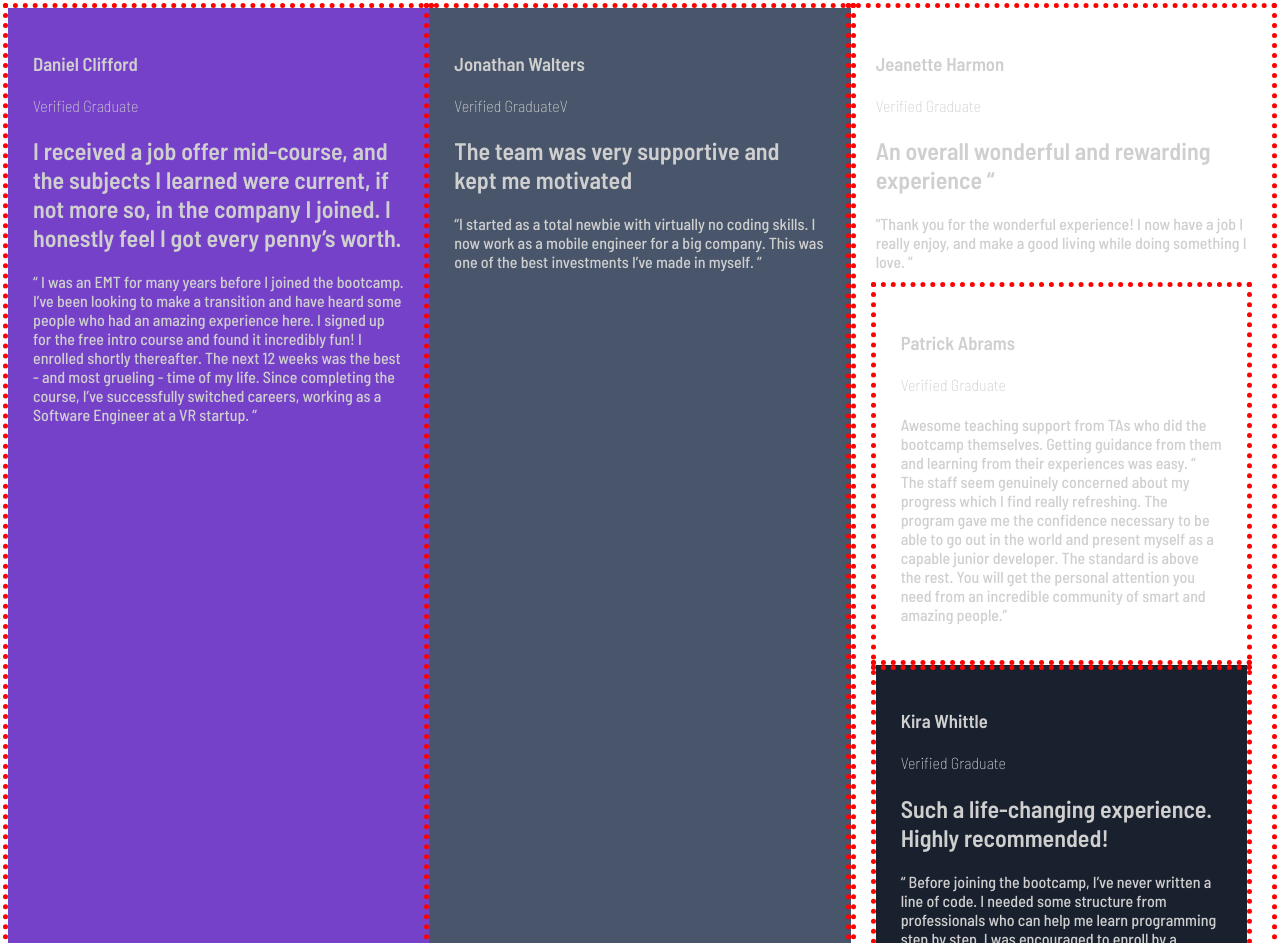
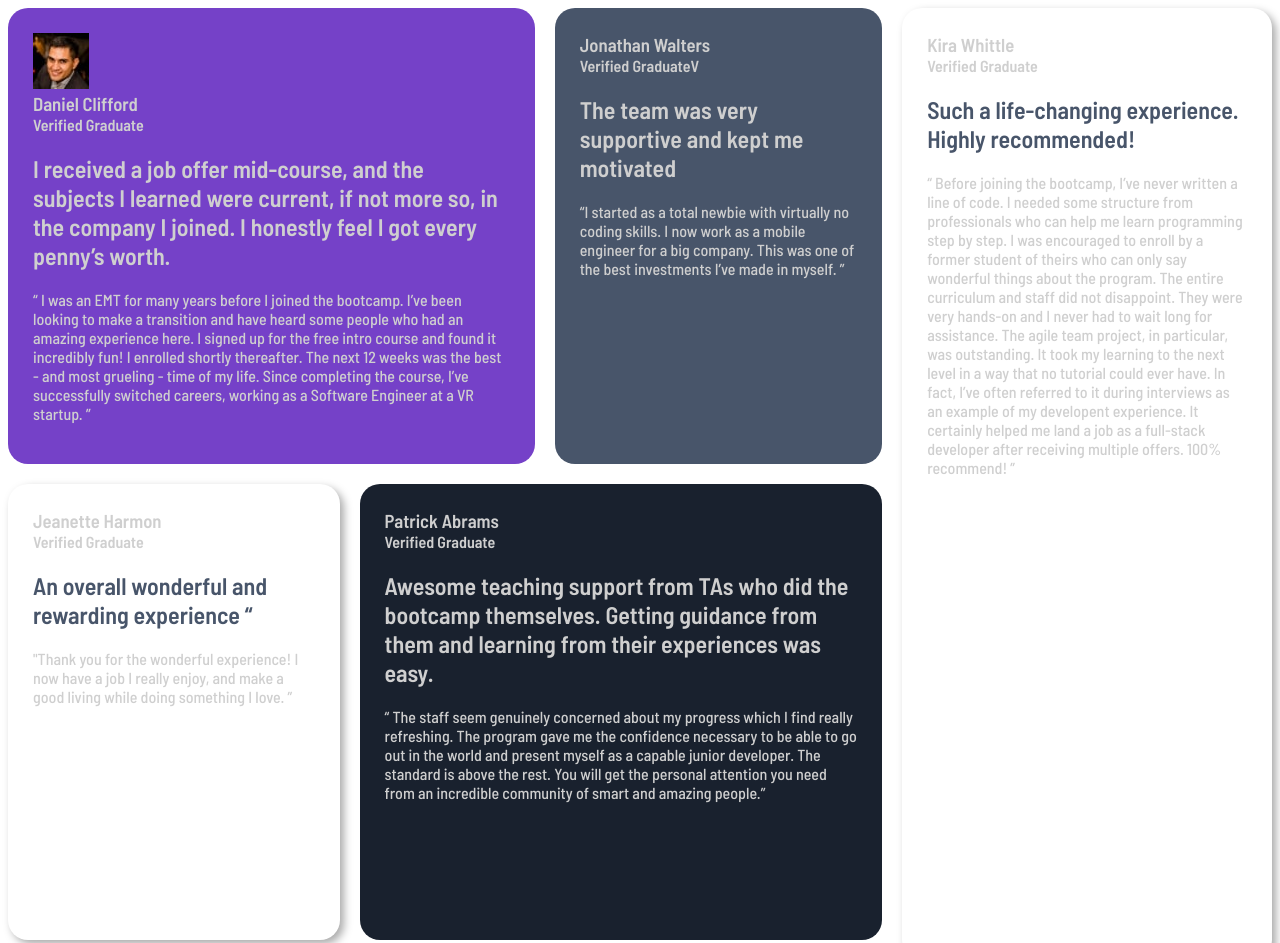
Before and after one commit to webgal-ada/testimonials-grid-secMain, a plain HTML site: page index.html in a window 1280 px wide. Shown: the top 943 px of the page. Drawn offline with Linux system fonts and the light colour scheme.

Commit message:
worked on basic grid

```diff
--- a/css/style.css
+++ b/css/style.css
@@ -8,24 +8,49 @@
 }
 //font-family: 'Barlow Semi Condensed', sans-serif;
 * {
+  background-color: var(--lightGrayishBlue);
   box-sizing: border-box;
+  font-family: 'Barlow Semi Condensed', sans-serif;
   margin: 0 auto;
   padding: 0;
 }
+img {
+display:inline-flex;
+}
+h3, h4 {
+  margin: 0;
+}
+section.grid {
+ display: grid;
+ grid-template-columns: 1fr, 1fr, 1fr, 1fr;
+ grid-template-rows: 1fr 1fr;
+ gap:20px;
 
-.grid {
-  display: grid;
-  grid-template-columns: 1fr 1fr 1fr;
-  grid-template-rows: 1fr 1fr 1fr;
-  color: var(--lightGray);
-  font-family: 'Barlow Semi Condensed', sans-serif;
 }
-.card {
-  padding: 25px;
-  outline: 5px dotted red;
+.cards {
+ font-family: 'Barlow Semi Condensed', sans-serif;
+ border-radius:20px;
+ color: var(--lightGray);
+ padding: 25px
 }
-.card h3 {
-
+.cardA {
+  grid-column: 1 / 3;
+}
+.cardB {
+  grid-column: 3 / 4;
+}
+.cardC {
+  grid-column: 4 / 5;
+  grid-row: 1 / 4;
+}
+.cardD {
+  grid-column: 1 / 2;
+}
+.cardE {
+  grid-column: 2 /  4;
+}
+.featured {
+color:var(--veryDkGrayishBlue);
 }
 .card h4 {
 font-weight: 200;
@@ -33,16 +58,17 @@ font-weight: 200;
 
 .card_daniel {
   background-color:var(--ModerateViolet);
-
 }
 .card_jonathan {
   background-color: var(--veryDkGrayishBlue);
 }
+.card_kira {
+  background-color: var(--white);
+  box-shadow: 4px 4px 8px #aaa;
+}
 .card_jeanette {
-  background-color: var(--#FFF);
-}
-.card_kira {
-  background-color: var(--veryDkBlackishBlue);
+  background-color: white;
+  box-shadow: 4px 4px 8px #aaa;
 }
 .card_patrick {
-  background-color: var(--#FFF);
+  background-color: var(--veryDkBlackishBlue);
--- a/index.html
+++ b/index.html
@@ -16,7 +16,7 @@
       href="https://fonts.googleapis.com/css2?family=Barlow+Semi+Condensed:wght@200;500;600&display=swap"
       rel="stylesheet"
     />
-    <title>Frontend Mentor | [Challenge Name Here]</title>
+    <title>Frontend Mentor Grids</title>
     <link href="css/style.css" rel="stylesheet" />
     <!-- Feel free to remove these styles or customise in your own stylesheet 👍 -->
     <style>
@@ -30,9 +30,10 @@
     </style>
   </head>
   <body>
-
-    <div class="grid">
-        <div class="card card_daniel">
+    <main>
+    <section class="grid">
+        <div class=" cards cardA card_daniel">
+          <img src="images/image-daniel.jpg">
         <h3>Daniel Clifford</h3>
         <h4>Verified Graduate</h4>
         <h2>I received a job offer mid-course, and the
@@ -47,7 +48,7 @@
         working as a Software Engineer at a VR startup. ”</p>
     </div>
 
-    <div class="card card_jonathan">
+    <div class="cards cardB card_jonathan">
         <h3> Jonathan Walters</h3>
         <h4>Verified GraduateV
         <h2>The team was very supportive and kept me motivated</h2>
@@ -55,28 +56,11 @@
         engineer for a big company. This was one of the best investments I’ve made
         in myself. ”</p>
   </div>
-  <div class="card card_jeanette">
-        <h3>Jeanette Harmon</h3>
-        <h4> Verified Graduate</h4>
-        <h2>An overall wonderful and rewarding experience “</h2>
-        <p>"Thank you for the wonderful experience! I now have a
-        job I really enjoy, and make a good living while doing something I love. ”</p>
-<div class="card card_patrick">
-        <h3>Patrick Abrams</h3>
-        <h4>Verified Graduate</h4>
-        <p>Awesome teaching support from TAs who did
-        the bootcamp themselves. Getting guidance from them and learning from their
-        experiences was easy. “ The staff seem genuinely concerned about my progress
-        which I find really refreshing. The program gave me the confidence necessary
-        to be able to go out in the world and present myself as a capable junior
-        developer. The standard is above the rest. You will get the personal
-        attention you need from an incredible community of smart and amazing people.”</p>
-    </div>
 
-  <div class="card card_kira">
+  <div class="cards cardC card_kira">
       <h3>Kira Whittle</h3>
       <h4> Verified Graduate</h4>
-      <h2>Such a life-changing experience. Highly recommended!</h2>
+      <h2 class="featured">Such a life-changing experience. Highly recommended!</h2>
       <p>“ Before joining the bootcamp, I’ve never written a line of
       code. I needed some structure from professionals who can help me learn
       programming step by step. I was encouraged to enroll by a former student of
@@ -89,6 +73,27 @@
       full-stack developer after receiving multiple offers. 100% recommend! ”</p>
   </div>
 
+  <div class="cards cardD card_jeanette">
+        <h3>Jeanette Harmon</h3>
+        <h4> Verified Graduate</h4>
+        <h2 class="featured">An overall wonderful and rewarding experience “</h2>
+        <p>"Thank you for the wonderful experience! I now have a
+        job I really enjoy, and make a good living while doing something I love. ”</p>
+  </div>
+
+
+<div class="cards cardE card_patrick">
+        <h3>Patrick Abrams</h3>
+        <h4>Verified Graduate</h4>
+        <h2>Awesome teaching support from TAs who did the bootcamp themselves. Getting guidance from them and learning from their
+        experiences was easy.</h2>
+        <p>“ The staff seem genuinely concerned about my progress
+        which I find really refreshing. The program gave me the confidence necessary
+        to be able to go out in the world and present myself as a capable junior
+        developer. The standard is above the rest. You will get the personal
+        attention you need from an incredible community of smart and amazing people.”</p>
+    </div>
+</section>
 
     <div class="attribution">
       Challenge by
@@ -96,5 +101,6 @@
         >Frontend Mentor</a
       >. Coded by <a href="#">Aurora D'aurora</a>.
     </div>
+    </main>
   </body>
 </html>
```
